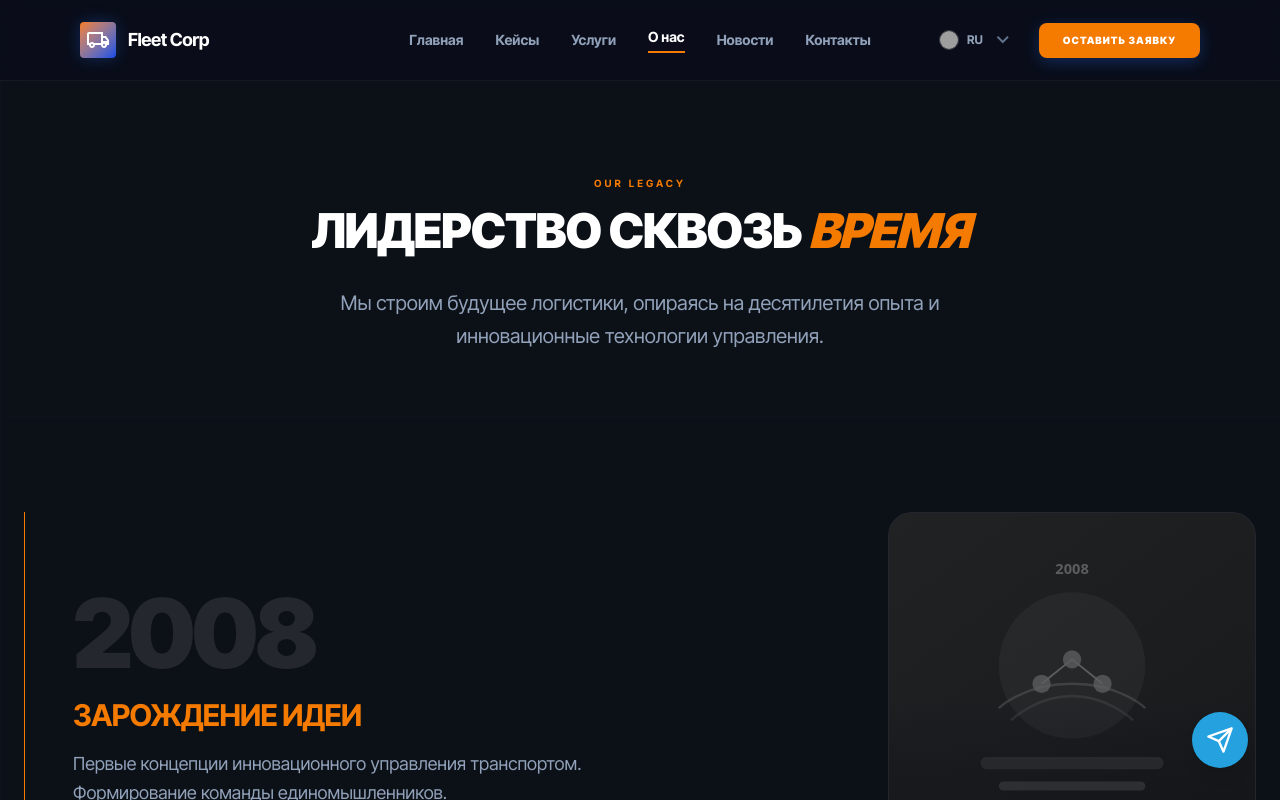
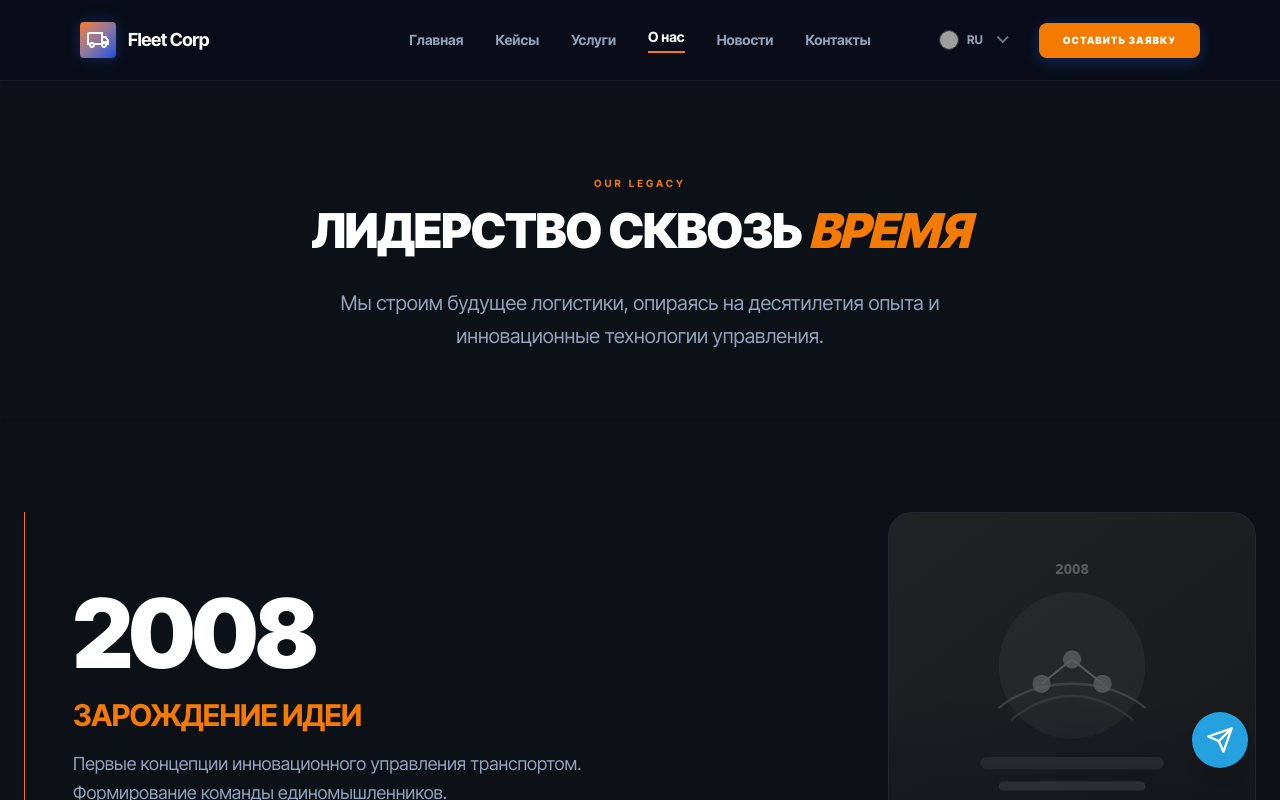
Before and after one commit to Vlad575oa/ResursTrans_2, a Next.js app: page /about in a window 1280 px wide. Shown: the top 800 px of the page. Built offline with nearby package versions, Linux system fonts and the light colour scheme; grey boxes are pictures that could not be loaded; a web font is replaced by a local one.

Commit message:
style: add scroll-triggered color animation for history years on about page

```diff
--- a/src/components/sections/HistoryTimeline.tsx
+++ b/src/components/sections/HistoryTimeline.tsx
@@ -53,9 +53,15 @@ export const HistoryTimeline = () => {
                             className="flex flex-col lg:flex-row gap-8 lg:gap-20 items-start lg:items-center"
                         >
                             <div className="flex-[2] w-full order-2 lg:order-1">
-                                <div className="text-6xl md:text-8xl font-black text-white/10 font-mono tracking-tighter mb-4">
+                                <motion.div
+                                    initial={{ opacity: 0.1 }}
+                                    whileInView={{ opacity: 1 }}
+                                    viewport={{ margin: "-20%", once: false }}
+                                    transition={{ duration: 0.8 }}
+                                    className="text-6xl md:text-8xl font-black text-white font-mono tracking-tighter mb-4"
+                                >
                                     {item.year}
-                                </div>
+                                </motion.div>
                                 <h3 className="text-2xl md:text-3xl font-bold text-primary mb-4 uppercase tracking-tight">
                                     {item.title}
                                 </h3>
```
